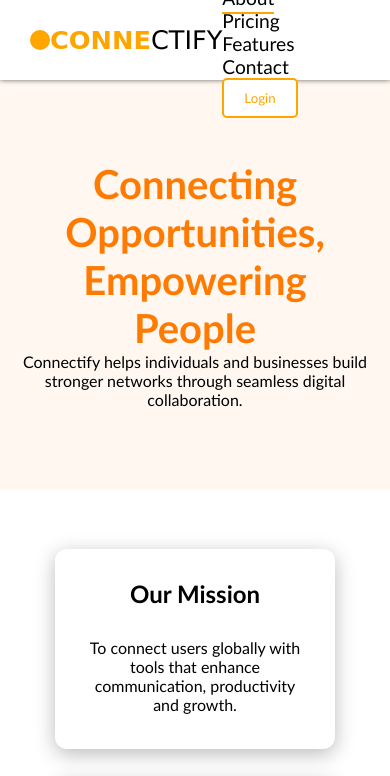
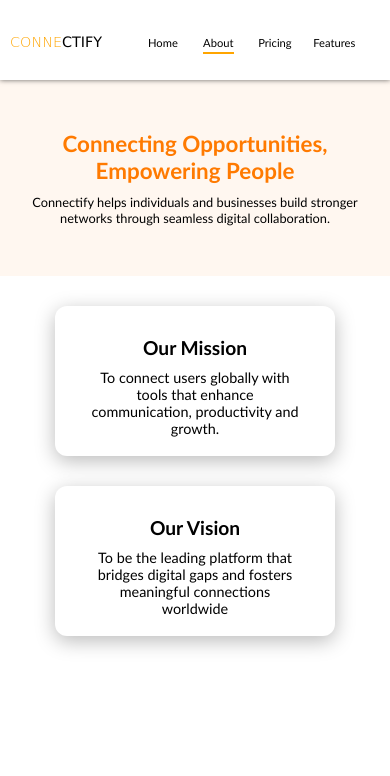
Before and after one commit to calebmacaulay-gif/main-project, a plain HTML site: page about.html in a window 390 px wide. Shown: the top 776 px of the page. Drawn offline with Linux system fonts and the light colour scheme.

Commit message:
lot added

```diff
--- a/Css/aboutstyle.css
+++ b/Css/aboutstyle.css
@@ -5,10 +5,12 @@
     text-decoration: none;
     font-family: 'Gill Sans', 'Gill Sans MT', Calibri, 'Trebuchet MS', sans-serif;
 }
+
 .container {
     width: 100%;
     height: 100vh;
 }
+
 header {
     width: 100%;
     height: 80px;
@@ -19,46 +21,55 @@ header {
     z-index: 10;
     background-color: white;
 }
+
 header .all {
     height: 100%;
     display: flex;
     justify-content: space-between;
     align-items: center;
 }
+
 .box {
     height: 20px;
     width: 20px;
     border-radius: 50%;
     background-color: orange;
 }
+
 .logo {
     display: flex;
     margin-left: 30px;
     align-items: center;
 }
+
 .logo span {
     color: black;
     font-weight: bold;
     font-size: 1.6rem;
 }
+
 .logo .first {
     color: orange;
     font-family: cursive;
 }
+
 .logo .second {
     font-weight: 200;
     font-family: Verdana, Geneva, Tahoma, sans-serif;
 }
+
 header nav ul li {
     display: inline;
     margin-right: 40px;
 }
+
 header nav ul li a {
     display: inline-block;
     color: black;
     transition: all 0.3s ease;
     position: relative;
 }
+
 header nav ul li a::after {
     content: "";
     position: absolute;
@@ -68,16 +79,20 @@ header nav ul li a::after {
     bottom: -5px;
     transition: 0.3s;
 }
+
 header nav ul li a:hover::after {
     width: 100%;
 }
+
 nav ul li a.active::after {
     width: 100%;
     background-color: orange;
 }
+
 header nav ul li a:hover {
     transform: scale(1.1) translate(-2px);
 }
+
 header nav ul li a button {
     padding: 10px 20px;
     border: 2px solid orange;
@@ -86,25 +101,30 @@ header nav ul li a button {
     color: orange;
     cursor: pointer;
 }
+
 .connect-btn:hover {
     background-color: orange;
     color: white;
     border: 2px solid white;
     transform: scale(1.05);
 }
+
 header nav ul li a button p {
     font-size: 1.1rem;
 }
+
 .about-hero {
     text-align: center;
     padding: 80px 20px;
     background-color: #fff7f0;
     z-index: 10;
 }
+
 .about-hero h1 {
     font-size: 2.5rem;
     color: #ff7a00;
 }
+
 .mission-vision {
     display: flex;
     justify-content: center;
@@ -113,6 +133,7 @@ header nav ul li a button p {
     flex-wrap: wrap;
     font-family: 'Gill Sans', 'Gill Sans MT', Calibri, 'Trebuchet MS', sans-serif;
 }
+
 .mission-vision .box {
     background-color: #ffffff;
     padding: 30px;
@@ -123,25 +144,30 @@ header nav ul li a button p {
     border-radius: 12px;
     box-shadow: 0 5px 20px rgba(0, 0, 0, 0.27);
 }
+
 .mission-vision .box h2 {
     margin-bottom: 30px;
     display: flex;
     justify-content: center;
 }
+
 .why {
     text-align: center;
     padding: 70px 20px;
     font-family: 'Gill Sans', 'Gill Sans MT', Calibri, 'Trebuchet MS', sans-serif;
 }
+
 .why h2 {
     margin-bottom: 30px;
 }
+
 .features {
     display: flex;
     gap: 25px;
     justify-content: center;
     flex-wrap: wrap;
 }
+
 .card {
     background-color: #ffffff;
     padding: 25px;
@@ -150,14 +176,17 @@ header nav ul li a button p {
     box-shadow: 0 5px 20px rgba(0, 0, 0, 0.27);
     transition: all 0.3s ease-in-out;
 }
+
 .card:hover {
     transform: scale(1.07);
 }
+
 .card i {
     font-size: 32px;
     color: #ff7a00;
     margin-bottom: 15px;
 }
+
 .cta-banner {
     text-align: center;
     padding: 60px 20px;
@@ -168,9 +197,11 @@ header nav ul li a button p {
     width: 90%;
     font-family: 'Gill Sans', 'Gill Sans MT', Calibri, 'Trebuchet MS', sans-serif;
 }
+
 .cta-banner h2 {
     margin-bottom: 20px;
 }
+
 .cta-btn {
     display: inline-block;
     margin-top: 20px;
@@ -181,16 +212,19 @@ header nav ul li a button p {
     font-weight: bold;
     transition: 0.3s;
 }
+
 .cta-btn:hover {
     background: linear-gradient(135deg, #811a08, #be5d0e);
     border: 2px solid white;
     color: white;
 }
- footer {
+
+footer {
     height: 283px;
     background: linear-gradient(135deg, #811a08, #be5d0e);
     padding: 30px;
 }
+
 footer h1 {
     display: flex;
     justify-content: center;
@@ -198,6 +232,7 @@ footer h1 {
     font-family: 'Gill Sans', 'Gill Sans MT', Calibri, 'Trebuchet MS', sans-serif;
     font-size: 2.0rem;
 }
+
 footer .value1 {
     width: 100%;
     display: flex;
@@ -205,6 +240,7 @@ footer .value1 {
     justify-content: center;
 
 }
+
 footer .value1 div {
     width: 20%;
     height: 50px;
@@ -214,20 +250,23 @@ footer .value1 div {
     margin-right: 20px;
     border-radius: 15px;
 }
+
 footer .value1 div {
     display: flex;
     justify-content: center;
     align-items: center;
     font-size: 1.2rem;
     font-family: 'Gill Sans', 'Gill Sans MT', Calibri, 'Trebuchet MS', sans-serif;
-    transition:  all 0.3s ease-in-out ;
+    transition: all 0.3s ease-in-out;
     cursor: pointer;
 }
+
 footer .value1 div:hover {
     transform: scale(1.1) translate(-2px);
     color: rgb(158, 128, 128);
 
 }
+
 #scrollTopBtn {
     display: none;
     position: fixed;
@@ -245,7 +284,153 @@ footer .value1 div:hover {
     box-shadow: 0 4px 10px rgba(0, 0, 0, 0.2);
     transition: all 0.3s ease;
 }
+
 #scrollTopBtn:hover {
     background-color: white;
     transform: scale(1.1);
 }
+
+@media (max-width:400px) {
+    .container {
+        max-width: 100vw;
+        overflow-x: hidden;
+    }
+
+    header {
+        height: 80px;
+        font-size: 1rem;
+    }
+
+    .box {
+        width: 5px;
+        height: 5px;
+    }
+
+    .logo {
+        width: 20%;
+        display: flex;
+        margin-left: 10px;
+        align-items: center;
+    }
+
+    .logo span {
+        font-size: 0.9rem;
+    }
+
+    .logo .first {
+        font-weight: 50;
+    }
+
+    .logo .second {
+        font-weight: 100;
+    }
+
+    header nav ul {
+        display: flex;
+        width: 100%;
+        flex-wrap: wrap;
+        margin-left: 60px;
+    }
+
+    header .all {
+        text-align: center;
+    }
+
+    header nav ul li {
+        width: 5%;
+        margin: none;
+    }
+
+    header nav ul li a {
+        font-size: 0.7rem;
+    }
+
+    #contact {
+        display: none;
+    }
+
+    .about-hero {
+        padding: 50px 10px;
+    }
+
+    .about-hero h1 {
+        font-size: 1.4rem;
+        margin-bottom: 10px;
+    }
+
+    .about-hero p {
+        font-size: 0.8rem;
+    }
+
+    .connect-btn {
+        display: none;
+        padding: 2px 5px;
+    }
+
+    .mission-vision {
+        padding: 30px 10px;
+    }
+
+    .mission-vision .box {
+        height: 150px;
+    }
+
+    .mission-vision .box h2 {
+        margin-bottom: 10px;
+        font-size: 1.2rem;
+    }
+
+    .mission-vision .box p {
+        font-size: 0.9rem;
+    }
+
+    .why h2 {
+        font-size: 1.2rem;
+    }
+
+    .why h2 {
+        font-size: 1.2rem;
+    }
+
+    .features h3 {
+        font-size: 1.0rem;
+        margin-bottom: 10px;
+    }
+
+    .features p {
+        font-size: 0.8rem;
+    }
+    .cta-banner {
+        padding: 30px 10px;
+        margin: 30px auto;
+    }
+    .cta-banner h2 {
+        margin-bottom: 5px;
+    }
+    .cta-btn {
+        margin-top: 10px;
+        padding: 6px 15px;
+        font-size: 0.8rem;
+    }
+    footer {
+        height: 300px;
+        padding: 0;
+    }
+    footer h1 {
+        font-size: 1rem;
+        padding: 15px;
+    }
+    footer .value1 {
+        margin-top: 10px;
+        display: flex;
+        flex-direction: column;
+        justify-content: center;
+        align-items: center;
+    }
+    footer .value1 div {
+        width: 80%;
+        height: 30px;
+        font-size: 0.9rem;
+        margin: 0 0 5px 0;
+    }
+}
--- a/Css/features.css
+++ b/Css/features.css
@@ -192,3 +192,88 @@ header nav ul li a button p {
     background-color: white;
     transform: scale(1.1);
 }
+@media (max-width: 400px) {
+    .container {
+        max-width: 100vw;
+        overflow-x: hidden;
+    }
+    header {
+    z-index: 10;
+    width: 100%;
+    height: 80px;
+    position: fixed;
+    font-size: 1rem;
+    background-color: white;
+    box-shadow: 0px 0px 5px rgba(0, 0, 0, 0.6);
+    font-family: 'Gill Sans', 'Gill Sans MT', Calibri, 'Trebuchet MS', sans-serif;
+    }
+    .box {
+    width: 5px;
+    height: 5px;
+    border-radius: 50%;
+    background-color: orange;
+    }
+.logo {
+    width: 20%;
+    display: flex;
+    margin-left: 10px;
+    align-items: center;
+}
+.logo span {
+    color: black;
+    font-size: 0.9rem;
+    font-weight: bold;
+}
+.logo .first {
+    color: orange;
+    font-family: cursive;
+    font-weight: 50;
+}
+.logo .second {
+    font-weight: 100;
+    font-family: Verdana, Geneva, Tahoma, sans-serif;
+}
+header nav ul{
+    width: 100%;
+    flex-wrap: wrap;
+    display: flex;
+    margin-left: 60px;
+}
+header .all {
+    text-align: center;
+}
+header nav ul li {
+    width: 5%;
+    margin: none;
+}
+header nav ul li a {
+    font-size: 0.7rem;
+}
+.connect-btn{
+    display: none;
+    padding: 2px 5px;
+}
+#contact {
+    display: none;
+}
+header nav ul li a button {
+    padding: 3px 6px;
+}
+header nav ul li a button p {
+    font-size: 0.5rem;
+}
+.features-hero h1 {
+    font-size: 1.3rem;
+    margin-top: 30px;
+    margin-bottom: 20px;
+}
+.features-item {
+    padding: 20px;
+}
+.feature-item i {
+    font-size: 20px;
+}
+.choose li {
+    font-size: 1.1rem;
+}
+}
--- a/Css/pricing.css
+++ b/Css/pricing.css
@@ -212,3 +212,104 @@ header nav ul li a button p {
     background-color: white;
     transform: scale(1.1);
 }
+
+@media (max-width:400px) {
+    .container {
+        max-width: 100vw;
+        overflow-x: hidden;
+    }
+
+    header {
+        height: 80px;
+        font-size: 1rem;
+    }
+
+    .box {
+        width: 5px;
+        height: 5px;
+    }
+
+    .logo {
+        width: 20%;
+        display: flex;
+        margin-left: 10px;
+        align-items: center;
+    }
+
+    .logo span {
+        font-size: 0.9rem;
+    }
+
+    .logo .first {
+        font-weight: 50;
+    }
+
+    .logo .second {
+        font-weight: 100;
+    }
+
+    header nav ul {
+        display: flex;
+        width: 100%;
+        flex-wrap: wrap;
+        margin-left: 60px;
+    }
+
+    header .all {
+        text-align: center;
+    }
+
+    header nav ul li {
+        width: 5%;
+        margin: none;
+    }
+
+    header nav ul li a {
+        font-size: 0.7rem;
+    }
+
+    #contact {
+        display: none;
+    }
+    .connect-btn {
+        display: none;
+    }
+    .pricing-hero {
+        padding: 30px 10px;
+    }
+    .pricing-hero h1 {
+        font-size: 1.1rem;
+    }
+    .pricing-hero p {
+        font-size: 0.8rem;
+    }
+    .pricing-section {
+        padding: 35px 10%;
+    }
+    .pricing-card {
+        padding: 20px 15px;
+        font-size: 0.9rem;
+    }
+    .pricing-card h3 {
+        font-size: 1.3rem;
+    }
+    .pricing-card p {
+        font-size: 1rem;
+    }
+    .pricing-card li {
+        font-size: 0.9rem;
+    }
+    .btn {
+        padding: 8px 15px;
+    }
+    .cta {
+        padding: 40px 10px;
+    }
+    .cta h2 {
+        margin-bottom: 20px;
+    }
+    .cta-btn {
+        padding: 8px 15px;
+        font-size: 0.8rem;
+    }
+}
--- a/Css/style.css
+++ b/Css/style.css
@@ -475,7 +475,6 @@ main .hero .bck img {
     display: flex;
     margin-left: 10px;
     align-items: center;
-    margin-right: 30px;
 }
 .logo span {
     color: black;
@@ -494,7 +493,8 @@ main .hero .bck img {
 header nav ul{
     width: 100%;
     flex-wrap: wrap;
-    margin-left: 15px;
+    display: flex;
+    margin-left: 60px;
 }
 header .all {
     text-align: center;
@@ -618,6 +618,6 @@ main .hero .bck img {
     margin-right: 35px;
 }
 .footer {
-    height: 1000px;
+    height: 1200px;
 }
 }
--- a/about.html
+++ b/about.html
@@ -23,7 +23,7 @@
                         <li><a href="./about.html" class="active">About</a></li>
                         <li><a href="./pricing.html">Pricing</a></li>
                         <li><a href="./features.html">Features</a></li>
-                        <li><a href="./contact.html">Contact</a></li>
+                        <li id="contact"><a href="./contact.html">Contact</a></li>
                         <li><a href="./sign-in.html"><button class="connect-btn">Login</button></a></li>
                     </ul>
                 </nav>
```
Also changed, not shown: features.html (+1 -1 lines), pricing.html (+1 -1 lines).
